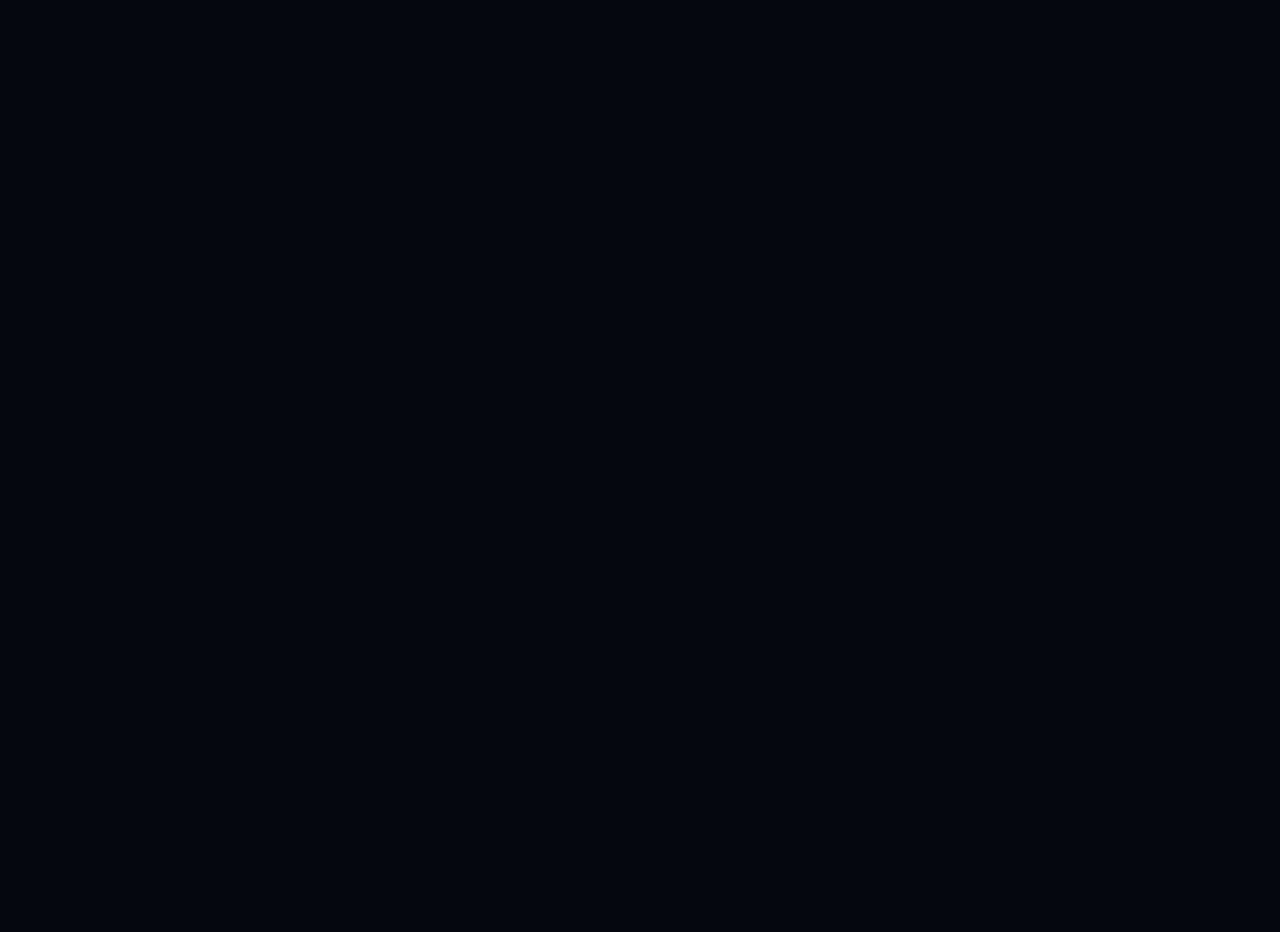
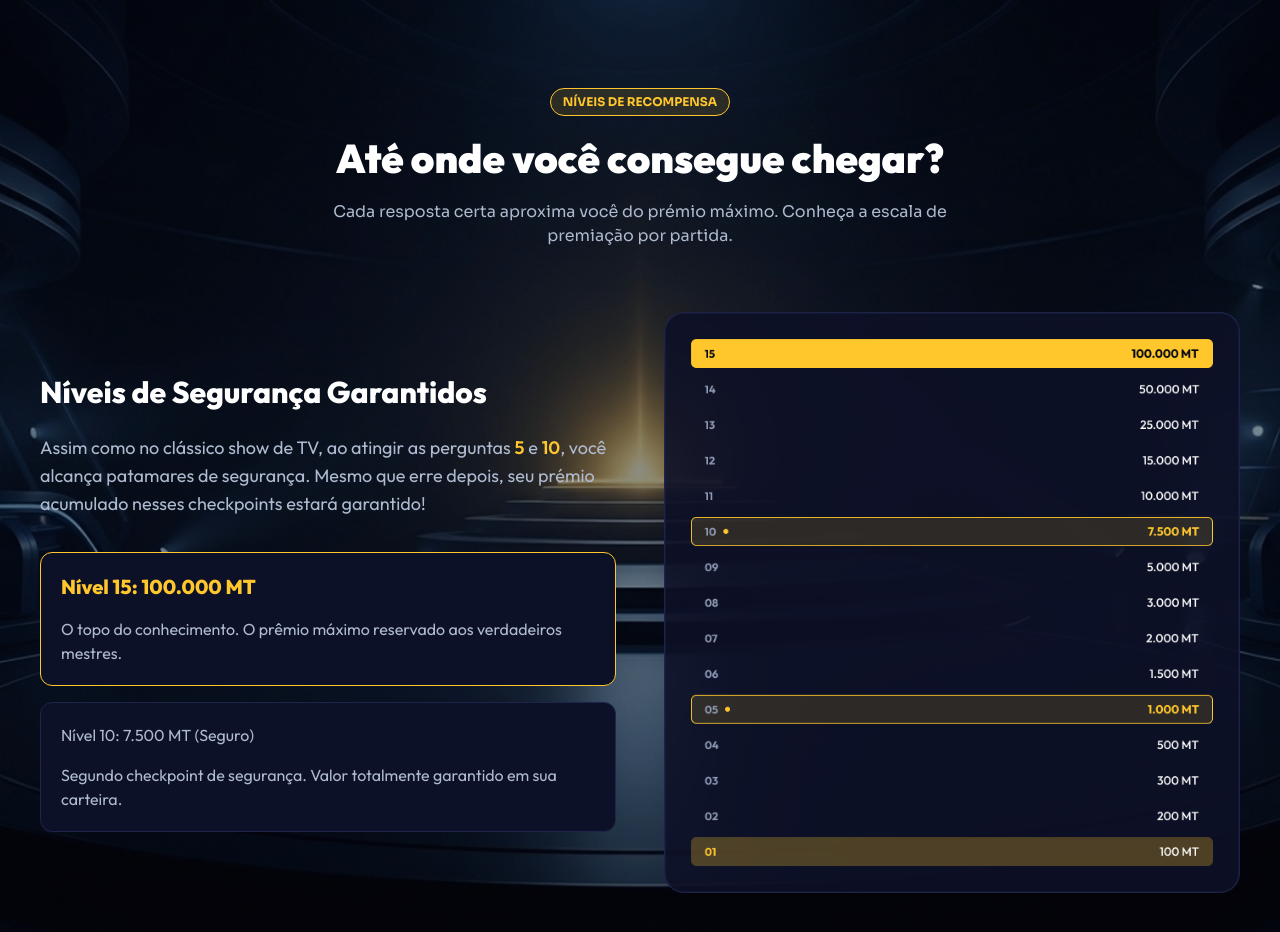
Before and after one commit to renzi-fidele-frontend/quem-sabe-mais, a Next.js app: page / in a window 1280 px wide. Shown: the part 1700-2632 px from the top of the page. Before the commit the page ends 1688 px from the top, so only its background shows below. Built offline with nearby package versions, Linux system fonts and the light colour scheme.

Commit message:
feat: Adicionando a seção sobre os níveis de recompensa na página inicial

```diff
--- a/app/globals.css
+++ b/app/globals.css
@@ -4,17 +4,18 @@
    --fundo: #05070f;
    --azul-escuro: #0a0d1d;
    --azul-escuro2: #0D1127;
-   --texto-1: #8e9bb4;
+   --texto-1: #aebacf;
+   --texto-1-backup: #8e9bb4;
    --texto-2: #ffffff;
    --tema: #ffc72c;
    --cor-borda: #1E254A;
 }
 
 @theme inline {
+   --font-outfit: var(--font-outfit);
+   --font-sora: var(--font-sora);
    --color-tema: var(--tema);
    --color-fundo: var(--fundo);
-   --font-outfit: var(--font-outfit);
-   --font-sora: var(--font-sora);
    --color-texto-1: var(--texto-1);
    --color-texto-2: var(--texto-2);
    --color-azul-escuro: var(--azul-escuro);
--- a/app/page.tsx
+++ b/app/page.tsx
@@ -147,6 +147,43 @@ export default function Home() {
                   ))}
                </div>
             </Container>
+            {/* Níveis de recompensa */}
+            <div className="relative">
+               <Image width={1920} height={1087} src="/img/fundo-palco2.webp" className="inset-0 size-full object-cover -z-2 absolute" alt="" />
+               <div className="bg-fundo absolute -z-1 size-full inset-0 opacity-46"></div>
+               <Container className="pb-25">
+                  <SectionIntro
+                     subtitulo="Níveis de Recompensa"
+                     titulo="Até onde você consegue chegar?"
+                     descricao="Cada resposta certa aproxima você do prémio máximo. Conheça a escala de premiação por partida."
+                  />
+                  <div className="grid grid-cols-2 gap-12 ">
+                     {/* Esquerda */}
+                     <div className="flex justify-center flex-col gap-6">
+                        <h6 className="text-3xl text-white font-extrabold">Níveis de Segurança Garantidos</h6>
+                        <p className="text-lg">
+                           Assim como no clássico show de TV, ao atingir as perguntas <span className="text-tema font-semibold">5</span> e{" "}
+                           <span className="text-tema font-semibold">10</span>, você alcança patamares de segurança. Mesmo que erre depois, seu
+                           prémio acumulado nesses checkpoints estará garantido!
+                        </p>
+                        <div className="pt-2.5 space-y-4 [&>div]:border [&>div]:rounded-xl [&>div]:p-5 [&>div]:space-y-4 [&>div]:bg-azul-escuro2">
+                           <div className="border-tema">
+                              <p className="text-tema font-extrabold text-xl">Nível 15: 100.000 MT</p>
+                              <p>O topo do conhecimento. O prêmio máximo reservado aos verdadeiros mestres.</p>
+                           </div>
+                           <div className="border-cor-borda">
+                              <p>Nível 10: 7.500 MT (Seguro)</p>
+                              <p>Segundo checkpoint de segurança. Valor totalmente garantido em sua carteira.</p>
+                           </div>
+                        </div>
+                     </div>
+                     {/* Direita */}
+                     <div>
+                        <Image src="/img/tabela-recompensas.png" alt="Tabela de recompensa" width={680} height={686} />
+                     </div>
+                  </div>
+               </Container>
+            </div>
          </div>
       </div>
    );
```
Also changed, not shown: public/img/fundo-palco2.webp (added), public/img/tabela-recompensas.png (added).
